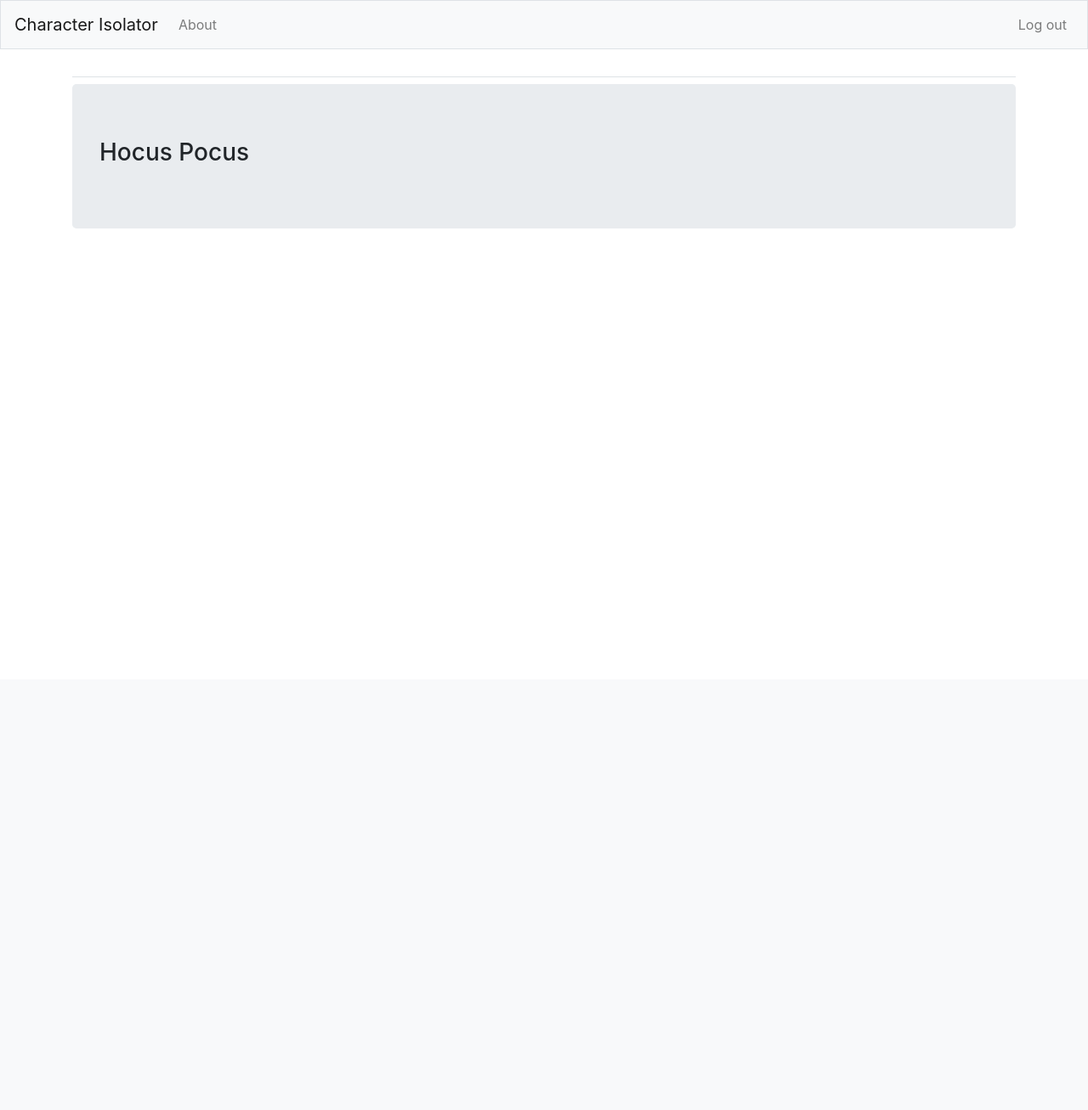
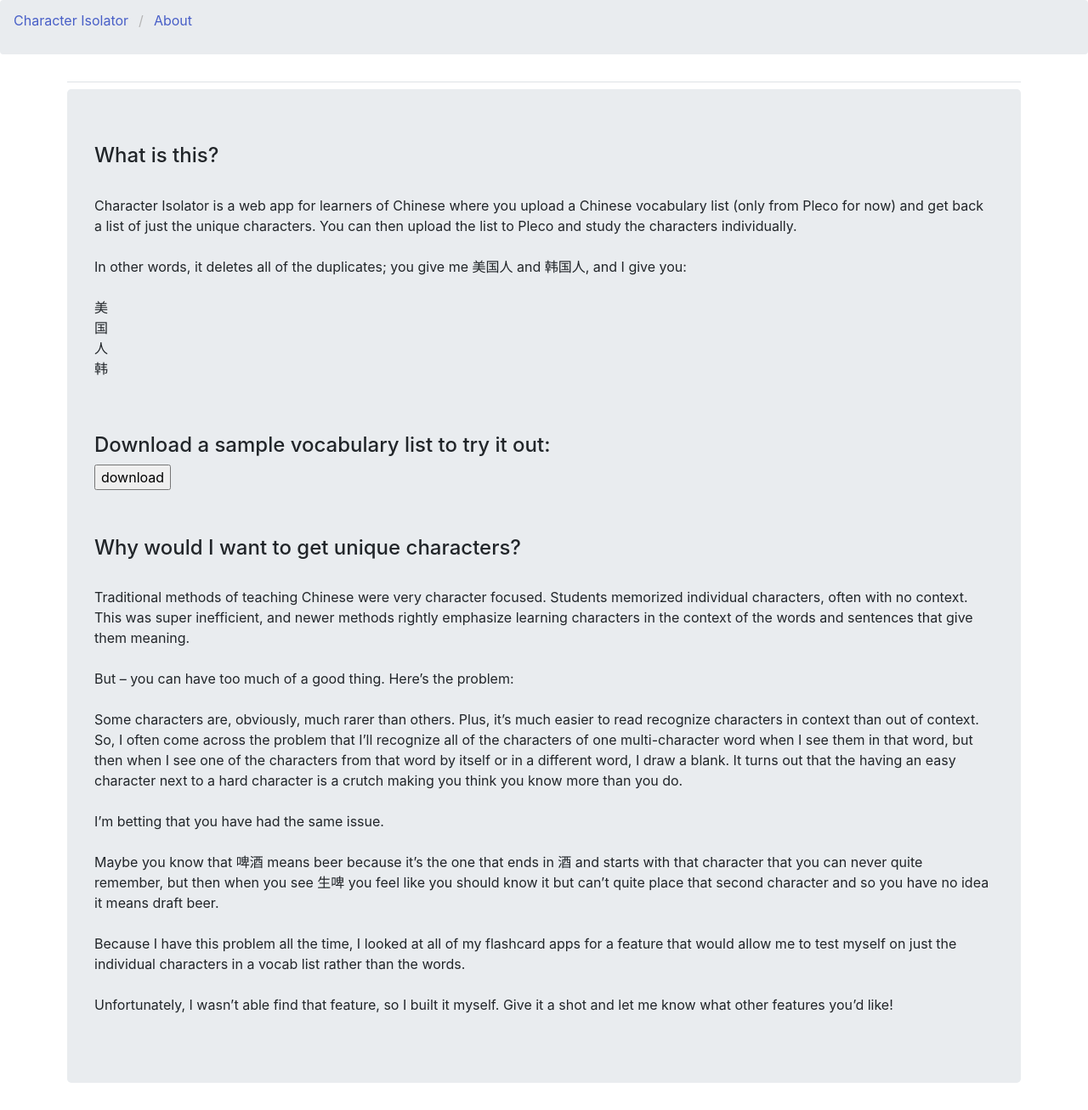
Before and after one commit to coryfitz/Character-Isolator, a Django app: page /converter/about in a window 1280 px wide. Shown: the whole page at 85% size. Before the commit the page ends 269 px from the top, so only its background shows below. Run offline with Django 3.2, Linux system fonts and the light colour scheme; some libraries are stand-ins or nearby versions.

```diff
--- a/mysite/converter/templates/converter/about.html
+++ b/mysite/converter/templates/converter/about.html
@@ -12,8 +12,53 @@
 
 <div class="jumbotron">
 
-<h3>Hocus Pocus</h3>
+<h4>What is this?</h4>
+<br>
+<p>
+Character Isolator is a web app for learners of Chinese where you upload a Chinese vocabulary list (only from Pleco for now) and get back a list of just the unique characters. You can then upload the list to Pleco and study the characters individually.
+<br>
+<br>
+In other words, it deletes all of the duplicates; you give me 美国人 and 韩国人, and I give you:
+<br>
+<br>
+美<br>
+国<br>
+人<br>
+韩
+</p>
 
+<br>
+<br>
+
+<h4>Download a sample vocabulary list to try it out:</h4>
+
+<a href ="/sample">
+    <input type="button" value ="download" style="margin-bottom: 30px"></a>
+<br>
+<br>
+<h4>Why would I want to get unique characters?</h4>
+<br>
+<p>
+Traditional methods of teaching Chinese were very character focused. Students memorized individual characters, often with no context. This was super inefficient, and newer methods rightly emphasize learning characters in the context of the words and sentences that give them meaning.
+<br>
+<br>
+But – you can have too much of a good thing. Here’s the problem:
+<br>
+<br>
+Some characters are, obviously, much rarer than others. Plus, it’s much easier to read recognize characters in context than out of context. So, I often come across the problem that I’ll recognize all of the characters of one multi-character word when I see them in that word, but then when I see one of the characters from that word by itself or in a different word, I draw a blank. It turns out that the having an easy character next to a hard character is a crutch making you think you know more than you do.
+<br>
+<br>
+I’m betting that you have had the same issue.
+<br>
+<br>
+Maybe you know that 啤酒 means beer because it’s the one that ends in 酒 and starts with that character that you can never quite remember, but then when you see 生啤 you feel like you should know it but can’t quite place that second character and so you have no idea it means draft beer.
+<br>
+<br>
+Because I have this problem all the time, I looked at all of my flashcard apps for a feature that would allow me to test myself on just the individual characters in a vocab list rather than the words.
+<br>
+<br>
+Unfortunately, I wasn’t able find that feature, so I built it myself. Give it a shot and let me know what other features you’d like!
+</p>
 
 
 </div>
--- a/mysite/converter/templates/converter/base.html
+++ b/mysite/converter/templates/converter/base.html
@@ -3,37 +3,43 @@
 <!doctype html>
 <html lang="en">
 <head>
+
+
+<link rel="stylesheet" href="https://cdn.jsdelivr.net/npm/bulma@0.9.3/css/bulma.min.css">
+
+<style type+"text/css">
+
+    a {
+  text-decoration: none !important;
+}
+
+</style>
+
+
 <meta charset="utf-8">
-    <meta name="viewport" content="width=device-width, initial-scale=1,
-       shrink-to-fit=no">
+<meta name="viewport" content="width=device-width, initial-scale=1, shrink-to-fit=no">
 <title>Character Isolator</title>
+
+<style type+"text/css">
+
+</style>
+
 
 {% bootstrap_css %}
 {% bootstrap_javascript jquery='full' %}
 
+
 </head>
 
 <body>
- <nav class="navbar navbar-expand-md navbar-light bg-light mb-4 border">
 
-        <a class="navbar-brand" href="{% url 'index'%}"> Character Isolator</a>
+<nav class="breadcrumb" aria-label="breadcrumbs">
+  <ul>
+    <li><a href="{% url 'index'%}">Character Isolator</a></li>
+    <li><a href="{% url 'converter:about'%}">About</a></li>
+  </ul>
+</nav>
 
-        <button class="navbar-toggler" type="button" data-toggle="collapse" data-target="#navbarCollapse" aria-controls="navbarCollapse" aria-expanded="false" aria-label="Toggle navigation">
-         <span class="navbar-toggler-icon"></span></button>
-
-        <div class="collapse navbar-collapse" id="navbarCollapse">
-      <ul class="navbar-nav mr-auto">
-        <li class="nav-item">
-          <a class="nav-link" href="{% url 'converter:about'%}">About</a></li>
-      </ul>
-    <ul class="navbar-nav ml-auto">
-        <li class="nav-item">
-          <a class="nav-link" href="{% url 'index' %}">Log out</a>
-        </li>
-    </ul>
-
-
- </nav>
 
 <main role="main" class="container">
     <div class="pb-2 mb-2 border-bottom">
--- a/mysite/converter/urls.py
+++ b/mysite/converter/urls.py
@@ -3,7 +3,7 @@ from . import views
 
 app_name = 'converter'
 urlpatterns = [
-    path('', views.index, name='index'),
+    #path('', views.index, name='index'),
     path('about', views.about, name='about'),
     path('filter', views.filter, name='filter'),
     path('file_upload', views.file_upload, name='file_upload'),
--- a/mysite/converter/views.py
+++ b/mysite/converter/views.py
@@ -82,7 +82,7 @@ def file_upload(request):
 
             filter_file = file_path.read().decode("utf-8")
 
-            filter=set([])
+            filter = set([])
             for word in filter_file:
                 filter.add(word)
 
@@ -91,22 +91,7 @@ def file_upload(request):
             for word in clean_unique:
                 if word not in filter:
                     filtered.add(word)
-
-            #Write to file
-            f = open("text.txt","w+")
-            for word in filtered:
-                f.write('\n'+word)
-            f.close()
-
-            #Write to file
-            tmp_path = os.path.join(settings.MEDIA_ROOT, 'tmp/text.txt')
-            with open(tmp_path, 'w') as f:
-                item = iter(filtered)
-                for _ in range(len(filtered)-1):
-                    f.write('%s\n' % next(item))
-                f.seek(0)
-                f.write('%s' % next(item))
-            f.close()
+            request.session['filtered_instance'] = list(filtered)
 
         char_isolate()
         success = 1
@@ -115,6 +100,17 @@ def file_upload(request):
     return render(request, "converter/file_upload.html", locals())
 
 def download(request):
+    #Write to file
+    filtered = request.session.get('filtered_instance')
+    tmp_path = os.path.join(settings.MEDIA_ROOT, 'tmp/text.txt')
+    with open(tmp_path, 'w') as f:
+        item = iter(filtered)
+        for _ in range(len(filtered)-1):
+            f.write('%s\n' % next(item))
+        f.seek(0)
+        f.write('%s' % next(item))
+    f.close()
+
     path = "tmp/text.txt"
     new_path = os.path.join(settings.MEDIA_ROOT, path)
     if os.path.exists(new_path):
@@ -126,3 +122,19 @@ def download(request):
                 return response
             except Exception:
                 raise Http404
+
+def sample(request):
+    path = "mysite/staticfiles/converter/sample.txt"
+    new_path = os.path.join(settings.MEDIA_ROOT, path)
+    if os.path.exists(new_path):
+        with open(new_path, 'rb') as f:
+            try:
+                response = HttpResponse(f)
+                response['content_type'] = "application/octet-stream"
+                response['Content-Disposition'] = 'attachment; filename=' + os.path.basename(new_path)
+                return response
+            except Exception:
+                raise Http404
+
+def feedback(request):
+    return render(request, "converter/feedback.html")
--- a/mysite/mysite/urls.py
+++ b/mysite/mysite/urls.py
@@ -22,4 +22,5 @@ urlpatterns = [
     path('converter/', include('converter.urls')),
     path('admin/', admin.site.urls),
     path('foo/',views.download),
+    path('sample/',views.sample),
 ]
```
Also changed, not shown: mysite/converter/templates/converter/file_download.html (+0 -17 lines), mysite/converter/templates/converter/file_upload.html (+9 -1 lines), mysite/converter/templates/converter/index.html (+6 -10 lines), mysite/converter/forms.py (line endings or trailing spaces), mysite/converter/migrations/0001_initial.py (added), mysite/converter/migrations/0002_delete_feedback.py (added), mysite/converter/migrations/0003_delete_filteredcharacters.py (added), mysite/converter/migrations/__init__.py (added), mysite/converter/models.py (line endings or trailing spaces), 1 other file. Lines whose indentation alone changed are shown as unchanged.
